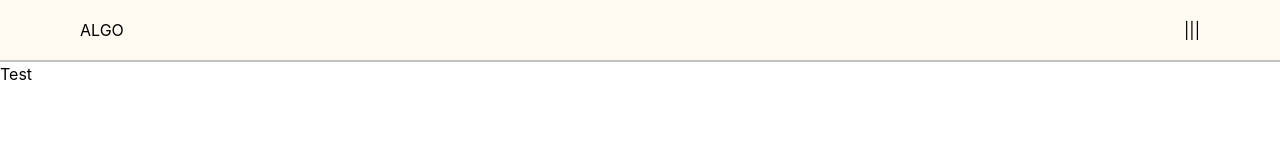
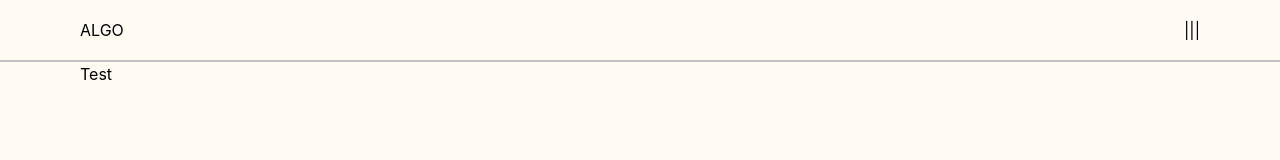
Before and after one commit to Dni-Nochi/Algorithms, a React (Vite) app in the folder front-end/: page / in a window 1280 px wide. Shown: the top 160 px of the page. Built offline with nearby package versions, Linux system fonts and the light colour scheme.

Commit message:
feat(Front-end_ui_part/routing): add solved tasks page and configure routes

```diff
--- a/front-end/src/app/App.tsx
+++ b/front-end/src/app/App.tsx
@@ -6,17 +6,9 @@ import '@/algo/recursion/recursion';
 
 function App() {
   return (
-    <div>
+    <div className="flex flex-col min-h-screen">
       <Header />
-      {/* <header>
-        <Link to="/" className="">
-          Главная
-        </Link>
-        <Link to="/algorithms" className="">
-          Алго
-        </Link>
-      </header> */}
-      <main>
+      <main className="grow bg-[#fffaf2]">
         <Outlet />
       </main>
     </div>
--- a/front-end/src/pages/home/ui/HomePage.tsx
+++ b/front-end/src/pages/home/ui/HomePage.tsx
@@ -1,6 +1,6 @@
 export function HomePage() {
   return (
-    <div>
+    <div className="mx-20">
       <p>Test</p>
     </div>
   );
```
Also changed, not shown: front-end/src/app/router/index.tsx (+6 -1 lines).
